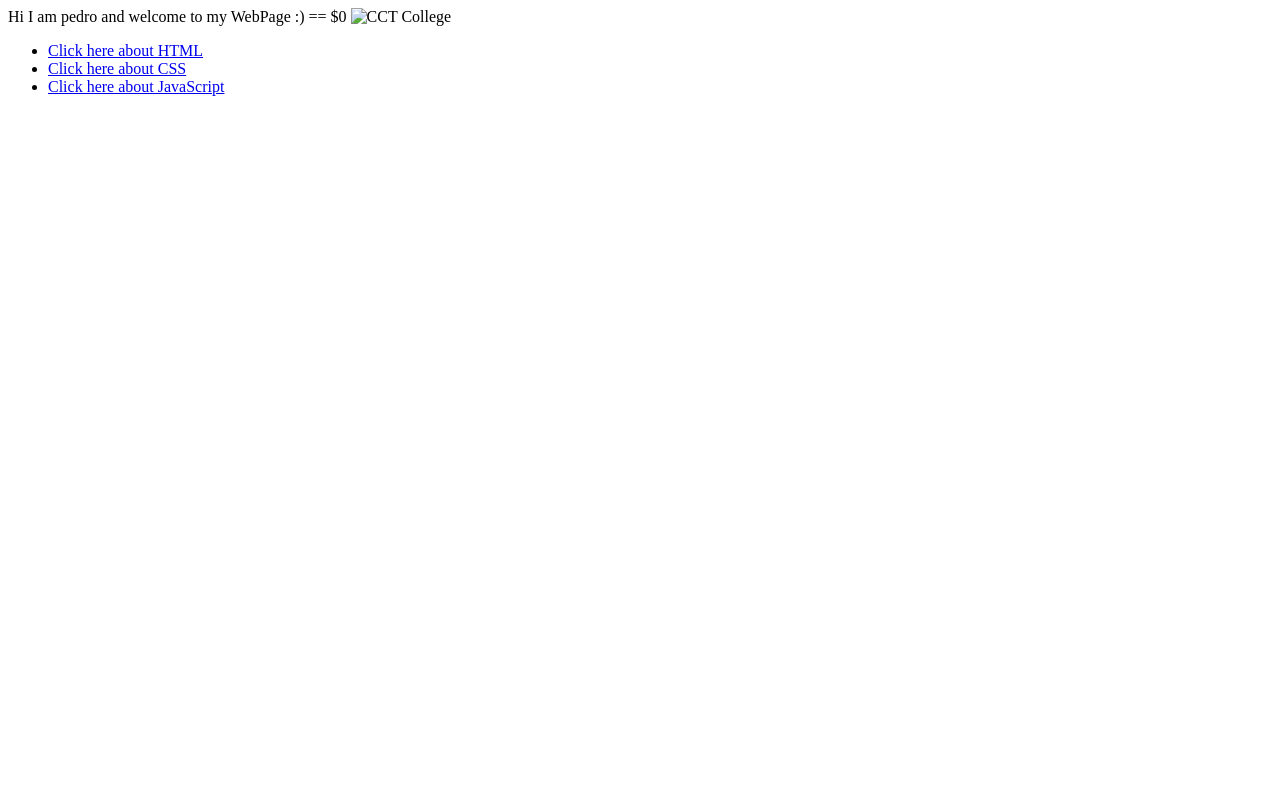
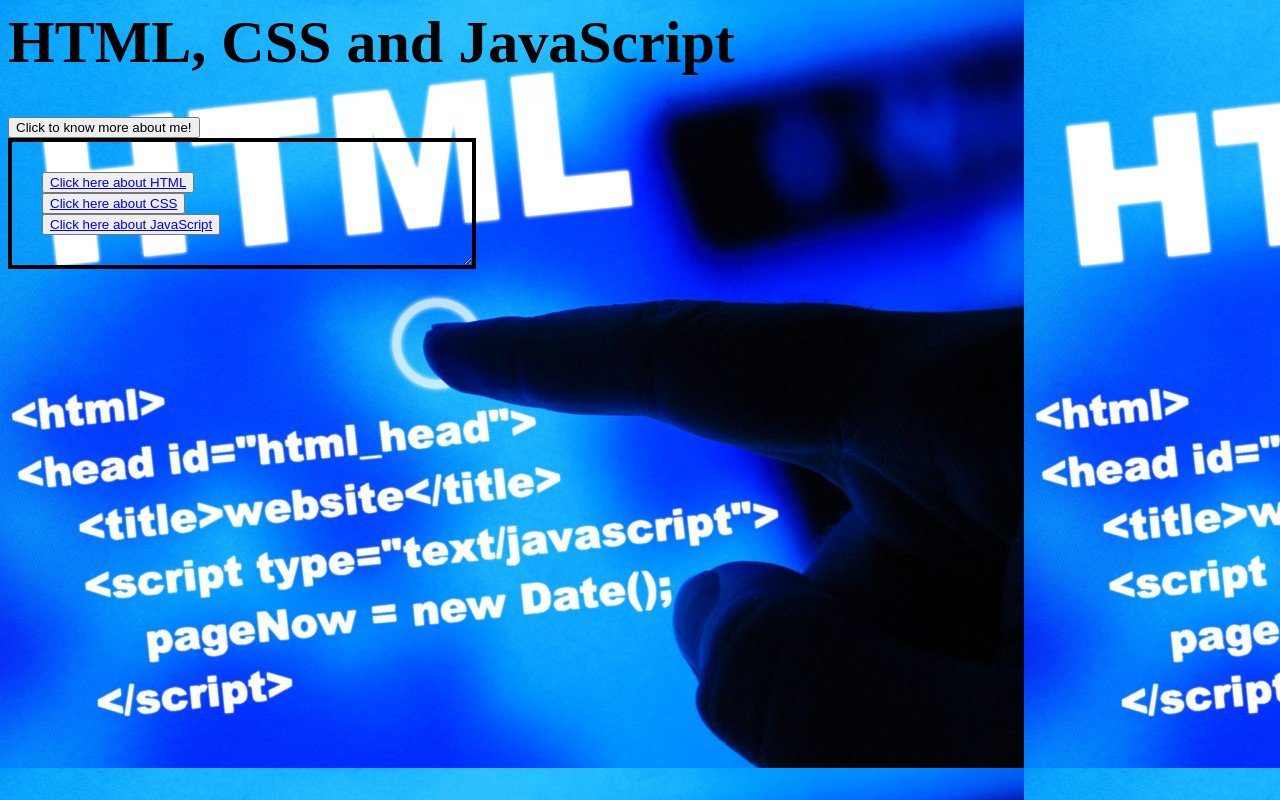
Before and after one commit to pedromarcal12/website, a plain HTML site: page index.html in a window 1280 px wide. Drawn offline with Linux system fonts and the light colour scheme.

Commit message:
new features

```diff
--- a/index.html
+++ b/index.html
@@ -1,22 +1,36 @@
 <html>
 
     <title>A bit more about front-end</title>
+    <head>
+
     <body>
-        <head>
 
+            <h1 style="font-size:60px;">HTML, CSS and JavaScript</h1>
+            <p id= "demo"></p>
+            <button type="button" onclick='document.getElementById("demo").innerHTML ="Name: Pedro Henrique Simoes Marcal <br> Student Number: 2020300 <br> Email: henrique.pedro.marcal@gmail.com"'>Click to know more about me!</button>
+            <style>
 
-    <h >Hi I am pedro and welcome to my WebPage :)</h>
-<a class ="logo" data-fixed-height= "55" data-fixed-width="94.05" data-initial-width="171" data-initial-height="60"> == $0
-    <img src= "CCT_Logo_New_Aug_17" alt="CCT College" id="logo">
-</a>
-<ul>
-<li><a href="page1.html">Click here about HTML</a></li>
-<li><a href="page2.html">Click here about CSS</a></li>
-<li><a href="page3.html">Click here about JavaScript</a></li>
-</ul>
-</head>
+    div {
+     border: 4px solid;
+  padding: 30px;
+  width: 400px;
+  resize: vertical;
+  overflow: auto;
+    }
+                body {
+                  background-image: url('View.jpg');
 
+                }
+                </style>
+                </head>
 
+<div>
+
+<button><a href="page1.html">Click here about HTML</a></button> <br>
+<button><a href="page2.html">Click here about CSS</a></button> <br>
+<button><a href="page3.html">Click here about JavaScript</a></button> <br>
+
+</div>
 
 </body>
 </html>
```
Also changed, not shown: page1.html (+22 -8 lines), page2.html (+21 -10 lines), page3.html (+21 -7 lines), View.jpg (added), css ex.png (added), html ex.png (added), java ex.png (added).
